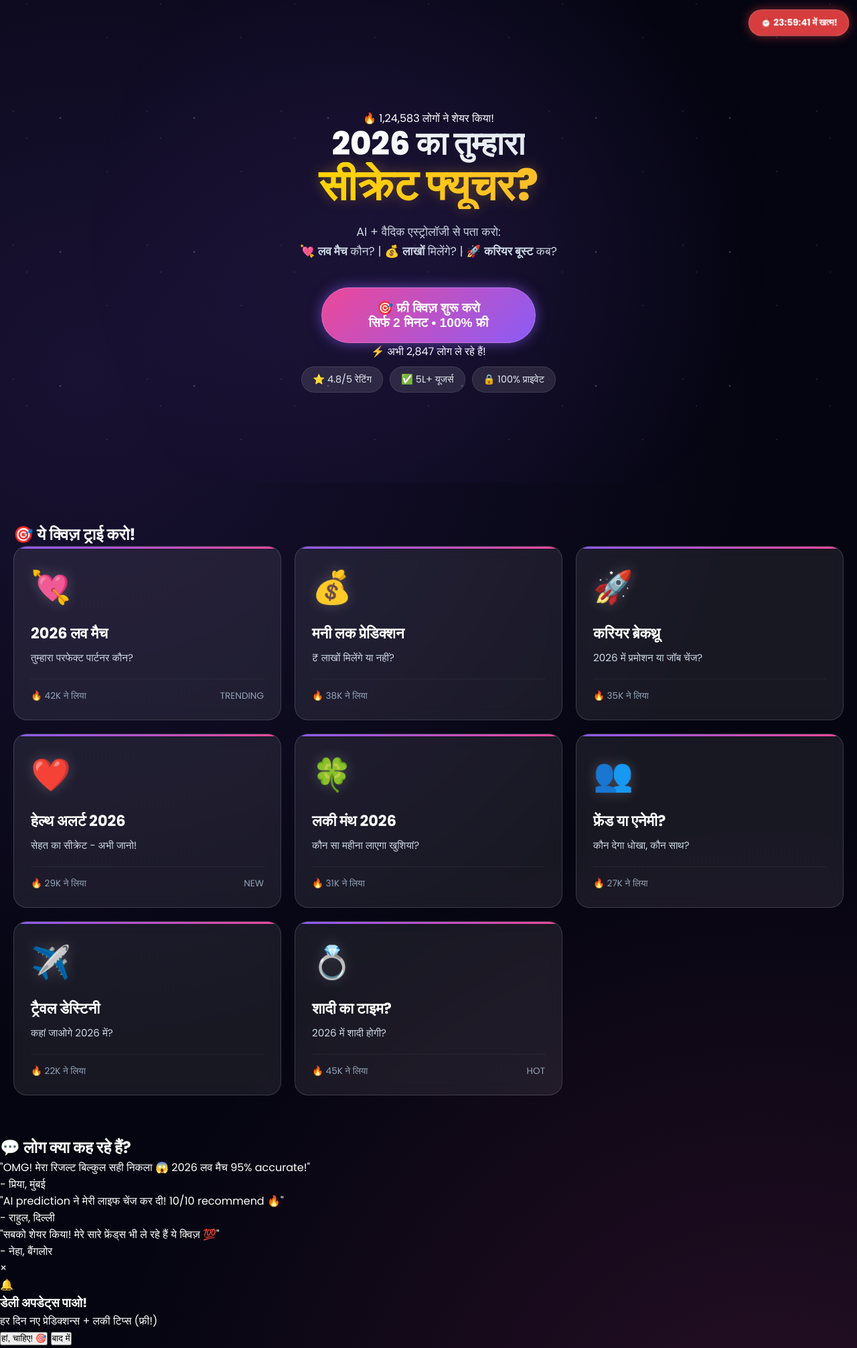
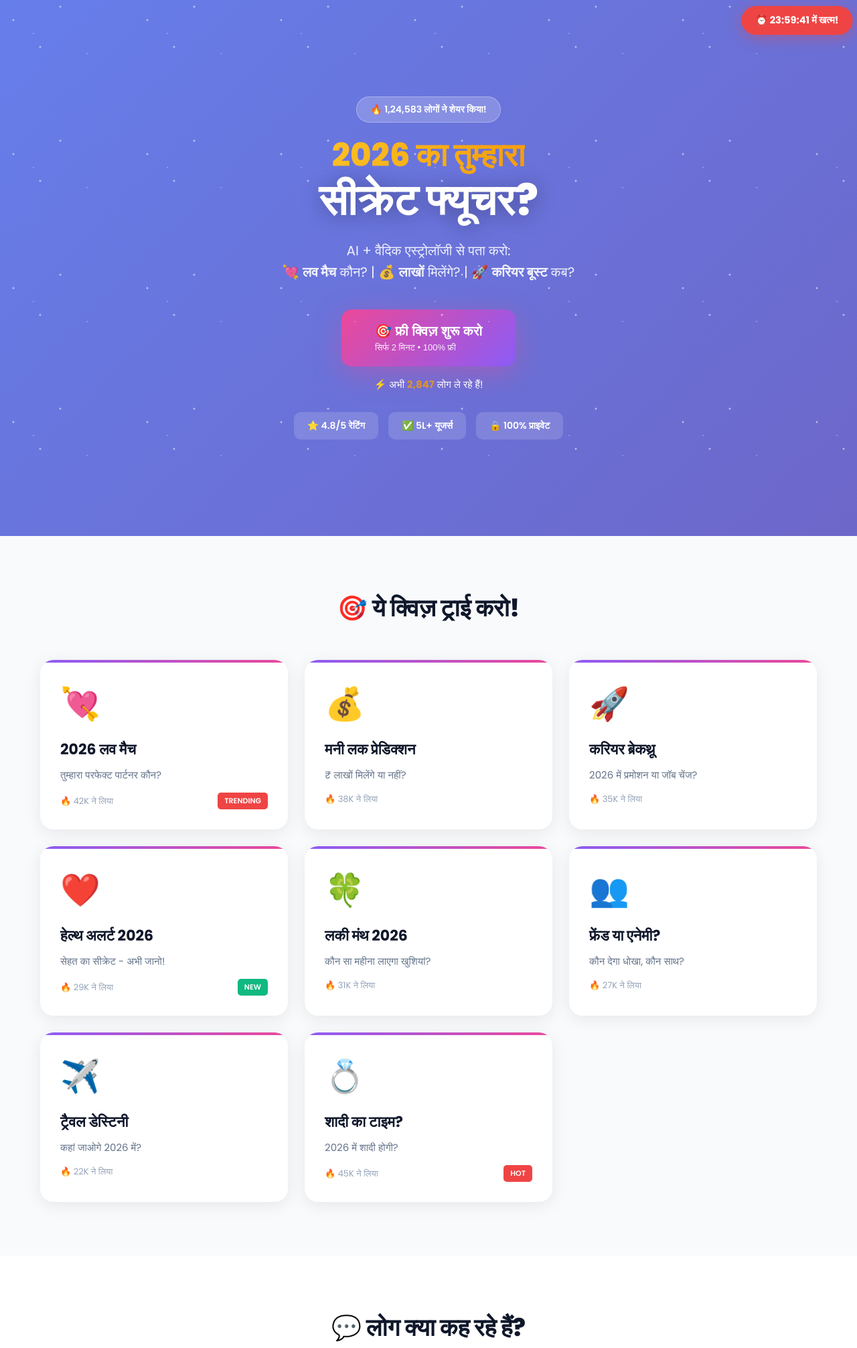
Before and after one commit to amaurajhonsons-dotcom/astro-quiz-2026, a PHP site: page / in a window 1280 px wide. Shown: the top 2012 px of the page at 67% size. Run offline with PHP 8.4, Linux system fonts and the light colour scheme; some libraries are stand-ins or nearby versions.

Commit message:
Revert "UI/UX: Premium Cosmic Glass Theme & Speed Optimization"
This reverts commit 1f0f737e2f00fc29c25d5d58a576a47447a1fe74.

```diff
--- a/css/style.css
+++ b/css/style.css
@@ -1,276 +1,436 @@
-/* Cosmic Glass Premium Theme - Mobile First */
-:root {
-    --bg-dark: #050511; /* Deepest Space Black */
-    --bg-card: rgba(255, 255, 255, 0.08);
-    --border-glass: rgba(255, 255, 255, 0.15);
-    --primary: #8B5CF6; /* Violet */
-    --secondary: #EC4899; /* Pink */
-    --accent: #FFD700; /* Gold */
-    --text-main: #FFFFFF;
-    --text-muted: #CBD5E1;
-    --glow-primary: rgba(139, 92, 246, 0.6);
-    --safe-area-inset-bottom: env(safe-area-inset-bottom);
-}
-
 * {
     margin: 0;
     padding: 0;
     box-sizing: border-box;
-    -webkit-tap-highlight-color: transparent; /* Remove blue tap box on mobile */
+}
+
+:root {
+    --primary: #8B5CF6;
+    --secondary: #EC4899;
+    --accent: #F59E0B;
+    --dark: #0F172A;
+    --light: #F8FAFC;
+    --success: #10B981;
+    --danger: #EF4444;
 }
 
 body {
     font-family: 'Poppins', sans-serif;
-    background: var(--bg-dark);
-    color: var(--text-main);
+    background: linear-gradient(135deg, #667eea 0%, #764ba2 100%);
+    color: var(--dark);
     overflow-x: hidden;
-    min-height: 100vh;
-    /* Animated Background Layer */
-    background-image:
-        radial-gradient(circle at 10% 20%, rgba(139, 92, 246, 0.15) 0%, transparent 40%),
-        radial-gradient(circle at 90% 80%, rgba(236, 72, 153, 0.15) 0%, transparent 40%);
 }
 
-/* Floating Elements (Mobile Optimized) */
+.container {
+    max-width: 1200px;
+    margin: 0 auto;
+    padding: 0 20px;
+}
+
 .floating-timer {
     position: fixed;
-    top: 15px;
-    right: 15px;
-    background: rgba(239, 68, 68, 0.9);
-    backdrop-filter: blur(8px);
+    top: 10px;
+    right: 10px;
+    background: var(--danger);
     color: white;
-    padding: 8px 16px;
+    padding: 10px 20px;
     border-radius: 50px;
     font-weight: 700;
-    font-size: 13px;
+    font-size: 14px;
     z-index: 1000;
-    box-shadow: 0 0 15px rgba(239, 68, 68, 0.5);
-    border: 1px solid rgba(255,255,255,0.2);
-    animation: heartbeat 2s infinite;
+    box-shadow: 0 4px 20px rgba(239, 68, 68, 0.4);
+    animation: pulse 2s infinite;
 }
 
-@keyframes heartbeat {
+@keyframes pulse {
     0%, 100% { transform: scale(1); }
     50% { transform: scale(1.05); }
 }
 
-/* Hero Section */
 .hero {
-    min-height: 90vh; /* Better for mobile fold */
+    min-height: 100vh;
     display: flex;
-    flex-direction: column;
     align-items: center;
     justify-content: center;
     text-align: center;
     position: relative;
-    padding: 80px 20px 40px;
-    background: radial-gradient(circle at center, rgba(139, 92, 246, 0.1) 0%, transparent 70%);
+    overflow: hidden;
+    padding: 60px 20px;
 }
 
 .stars {
-    position: fixed; /* Parallax effect */
-    top: 0; left: 0; width: 100%; height: 100%;
-    pointer-events: none;
+    position: absolute;
+    width: 100%;
+    height: 100%;
     background-image:
-        radial-gradient(1px 1px at 20px 30px, #fff, transparent),
-        radial-gradient(1px 1px at 40px 70px, #fff, transparent),
-        radial-gradient(2px 2px at 90px 40px, #fff, transparent),
-        radial-gradient(1px 1px at 160px 120px, #fff, transparent);
+        radial-gradient(2px 2px at 20px 30px, white, transparent),
+        radial-gradient(2px 2px at 60px 70px, white, transparent),
+        radial-gradient(1px 1px at 50px 50px, white, transparent),
+        radial-gradient(1px 1px at 130px 80px, white, transparent),
+        radial-gradient(2px 2px at 90px 10px, white, transparent);
     background-repeat: repeat;
     background-size: 200px 200px;
-    opacity: 0.3;
-    animation: twinkle 5s infinite linear;
-    z-index: -1;
-}
-@keyframes twinkle {
-    from { transform: translateY(0); }
-    to { transform: translateY(-200px); }
+    opacity: 0.5;
+    animation: twinkle 3s infinite;
 }
 
-/* Typography */
+@keyframes twinkle {
+    0%, 100% { opacity: 0.5; }
+    50% { opacity: 1; }
+}
+
+.badge {
+    display: inline-block;
+    background: rgba(255, 255, 255, 0.2);
+    backdrop-filter: blur(10px);
+    color: white;
+    padding: 8px 20px;
+    border-radius: 50px;
+    font-size: 14px;
+    font-weight: 600;
+    margin-bottom: 20px;
+    border: 1px solid rgba(255, 255, 255, 0.3);
+}
+
 .hero-title {
-    font-size: 3rem; /* Large on Desktop */
-    line-height: 1.1;
+    font-size: 48px;
+    font-weight: 800;
+    color: white;
+    line-height: 1.2;
     margin-bottom: 20px;
-    font-weight: 800;
 }
-.big-text {
-    font-size: 4rem;
-    display: block;
-    background: linear-gradient(135deg, #FFD700 0%, #FDB931 100%);
+
+.gradient-text {
+    background: linear-gradient(90deg, #fbbf24, #f59e0b);
     -webkit-background-clip: text;
     -webkit-text-fill-color: transparent;
-    filter: drop-shadow(0 0 10px rgba(253, 185, 49, 0.3));
+    background-clip: text;
 }
-.gradient-text {
-    background: linear-gradient(90deg, #fff, #e2e8f0);
-    -webkit-background-clip: text;
-    -webkit-text-fill-color: transparent;
+
+.big-text {
+    font-size: 64px;
+    display: block;
+    text-shadow: 0 4px 30px rgba(0, 0, 0, 0.3);
 }
 
 .hero-subtitle {
-    font-size: 1.1rem;
-    color: var(--text-muted);
+    font-size: 20px;
+    color: rgba(255, 255, 255, 0.9);
     margin-bottom: 40px;
-    max-width: 600px;
     line-height: 1.6;
 }
 
-/* Glass Buttons (Mobile Touch Friendly) */
+.cta-section {
+    margin-bottom: 30px;
+}
+
 .cta-button {
-    background: linear-gradient(135deg, var(--secondary), var(--primary));
+    background: linear-gradient(135deg, #EC4899, #8B5CF6);
     color: white;
     border: none;
-    padding: 18px 40px;
-    border-radius: 50px; /* Pillow shape */
-    font-size: 1.2rem;
+    padding: 20px 50px;
+    border-radius: 15px;
+    font-size: 20px;
     font-weight: 700;
     cursor: pointer;
-    box-shadow: 0 0 20px var(--glow-primary);
-    position: relative;
-    overflow: hidden;
-    transition: transform 0.2s;
-    width: 100%; /* Mobile full width fallback */
-    max-width: 320px;
+    box-shadow: 0 10px 40px rgba(236, 72, 153, 0.4);
+    transition: all 0.3s ease;
     display: inline-flex;
     flex-direction: column;
-    align-items: center;
-    border: 1px solid rgba(255,255,255,0.2);
+    gap: 5px;
+}
+
+.cta-button:hover {
+    transform: translateY(-3px);
+    box-shadow: 0 15px 50px rgba(236, 72, 153, 0.6);
 }
 
 .cta-button:active {
-    transform: scale(0.98);
+    transform: translateY(0);
 }
 
-.cta-button::after {
-    content: '';
-    position: absolute;
-    top: -50%; left: -50%;
-    width: 200%; height: 200%;
-    background: linear-gradient(rgba(255,255,255,0.2), transparent);
-    transform: rotate(45deg);
-    animation: shine 3s infinite;
+.btn-subtitle {
+    font-size: 13px;
+    font-weight: 400;
+    opacity: 0.9;
 }
 
-@keyframes shine {
-    0% { transform: translateX(-100%) rotate(45deg); }
-    20% { transform: translateX(100%) rotate(45deg); }
-    100% { transform: translateX(100%) rotate(45deg); }
+.social-proof {
+    color: white;
+    font-size: 15px;
+    margin-top: 15px;
 }
 
-/* Glass Cards */
+.live-count {
+    color: var(--accent);
+    font-weight: 700;
+    animation: countUp 3s infinite;
+}
+
+@keyframes countUp {
+    0%, 100% { opacity: 1; }
+    50% { opacity: 0.7; }
+}
+
+.trust-badges {
+    display: flex;
+    gap: 15px;
+    justify-content: center;
+    flex-wrap: wrap;
+}
+
+.badge-item {
+    background: rgba(255, 255, 255, 0.15);
+    backdrop-filter: blur(10px);
+    color: white;
+    padding: 10px 20px;
+    border-radius: 10px;
+    font-size: 14px;
+    font-weight: 600;
+}
+
 .quiz-preview {
-    padding: 60px 20px;
-    position: relative;
+    background: var(--light);
+    padding: 80px 20px;
 }
+
+.section-title {
+    text-align: center;
+    font-size: 36px;
+    font-weight: 800;
+    margin-bottom: 50px;
+    color: var(--dark);
+}
+
 .quiz-grid {
     display: grid;
-    grid-template-columns: repeat(auto-fit, minmax(300px, 1fr));
-    gap: 20px;
+    grid-template-columns: repeat(auto-fit, minmax(280px, 1fr));
+    gap: 25px;
 }
 
 .quiz-card {
-    background: var(--bg-card);
-    backdrop-filter: blur(12px);
-    -webkit-backdrop-filter: blur(12px);
-    border: 1px solid var(--border-glass);
+    background: white;
     border-radius: 20px;
-    padding: 25px;
-    transition: transform 0.2s, box-shadow 0.2s;
+    padding: 30px;
+    box-shadow: 0 5px 25px rgba(0, 0, 0, 0.08);
+    cursor: pointer;
+    transition: all 0.3s ease;
     position: relative;
     overflow: hidden;
-}
-
-.quiz-card:hover {
-    transform: translateY(-5px);
-    box-shadow: 0 10px 30px rgba(0,0,0,0.3);
-    border-color: rgba(255,255,255,0.3);
 }
 
 .quiz-card::before {
     content: '';
     position: absolute;
-    top: 0; left: 0; width: 100%; height: 3px;
+    top: 0;
+    left: 0;
+    width: 100%;
+    height: 4px;
     background: linear-gradient(90deg, var(--primary), var(--secondary));
 }
 
+.quiz-card:hover {
+    transform: translateY(-8px);
+    box-shadow: 0 15px 40px rgba(0, 0, 0, 0.15);
+}
+
 .quiz-icon {
-    font-size: 3rem;
+    font-size: 48px;
     margin-bottom: 15px;
-    text-shadow: 0 0 20px rgba(255,255,255,0.2);
 }
 
 .quiz-card h3 {
-    font-size: 1.4rem;
-    margin-bottom: 8px;
-    color: white;
+    font-size: 22px;
+    font-weight: 700;
+    margin-bottom: 10px;
+    color: var(--dark);
 }
+
 .quiz-card p {
-    color: var(--text-muted);
-    font-size: 0.95rem;
-    margin-bottom: 20px;
+    color: #64748b;
+    font-size: 15px;
+    margin-bottom: 15px;
 }
 
 .quiz-stats {
     display: flex;
     justify-content: space-between;
     align-items: center;
-    border-top: 1px solid rgba(255,255,255,0.05);
-    padding-top: 15px;
-    font-size: 0.85rem;
-    color: #94A3B8;
+    font-size: 13px;
+    color: #94a3b8;
 }
 
-/* Trust Badges Scroll (Mobile) */
-.trust-badges {
-    display: flex;
-    gap: 10px;
-    overflow-x: auto;
-    padding: 10px 0;
-    justify-content: center;
-    flex-wrap: wrap; /* Wrap on tiny screens */
-}
-.badge-item {
-    background: rgba(255,255,255,0.1);
-    border: 1px solid rgba(255,255,255,0.1);
-    padding: 8px 16px;
-    border-radius: 30px;
-    font-size: 0.9rem;
-    color: #E2E8F0;
-    white-space: nowrap;
+.trending, .new {
+    background: var(--danger);
+    color: white;
+    padding: 4px 10px;
+    border-radius: 5px;
+    font-weight: 600;
+    font-size: 11px;
 }
 
-/* Footer (Deep Dark) */
+.new {
+    background: var(--success);
+}
+
+.social-proof-section {
+    padding: 80px 20px;
+    background: white;
+}
+
+.testimonial-grid {
+    display: grid;
+    grid-template-columns: repeat(auto-fit, minmax(300px, 1fr));
+    gap: 30px;
+}
+
+.testimonial {
+    background: linear-gradient(135deg, #667eea 0%, #764ba2 100%);
+    color: white;
+    padding: 30px;
+    border-radius: 15px;
+    box-shadow: 0 5px 25px rgba(0, 0, 0, 0.1);
+}
+
+.testimonial p {
+    font-size: 16px;
+    line-height: 1.6;
+    margin-bottom: 15px;
+}
+
+.user {
+    font-size: 14px;
+    font-weight: 600;
+    opacity: 0.9;
+}
+
+.push-notification-popup {
+    display: none;
+    position: fixed;
+    top: 0;
+    left: 0;
+    width: 100%;
+    height: 100%;
+    background: rgba(0, 0, 0, 0.7);
+    z-index: 2000;
+    align-items: center;
+    justify-content: center;
+}
+
+.push-notification-popup.active {
+    display: flex;
+}
+
+.popup-content {
+    background: white;
+    padding: 40px;
+    border-radius: 20px;
+    max-width: 400px;
+    text-align: center;
+    position: relative;
+    animation: popIn 0.3s ease;
+}
+
+@keyframes popIn {
+    0% { transform: scale(0.8); opacity: 0; }
+    100% { transform: scale(1); opacity: 1; }
+}
+
+.close-popup {
+    position: absolute;
+    top: 15px;
+    right: 15px;
+    font-size: 30px;
+    cursor: pointer;
+    color: #94a3b8;
+}
+
+.popup-icon {
+    font-size: 60px;
+    margin-bottom: 20px;
+}
+
+.popup-content h3 {
+    font-size: 24px;
+    margin-bottom: 15px;
+    color: var(--dark);
+}
+
+.popup-content p {
+    color: #64748b;
+    margin-bottom: 25px;
+}
+
+.popup-btn {
+    background: linear-gradient(135deg, #EC4899, #8B5CF6);
+    color: white;
+    border: none;
+    padding: 15px 40px;
+    border-radius: 10px;
+    font-size: 16px;
+    font-weight: 700;
+    cursor: pointer;
+    width: 100%;
+    margin-bottom: 10px;
+}
+
+.popup-btn-secondary {
+    background: transparent;
+    color: #64748b;
+    border: none;
+    padding: 10px;
+    font-size: 14px;
+    cursor: pointer;
+}
+
 .footer {
-    background: black;
-    padding: 50px 20px 80px; /* Extra bottom padding for mobile safe area */
-    border-top: 1px solid rgba(255,255,255,0.1);
+    background: var(--dark);
+    color: white;
+    padding: 40px 20px;
     text-align: center;
 }
+
 .footer-links {
-    margin-top: 25px;
+    margin-top: 20px;
     display: flex;
-    flex-wrap: wrap;
+    gap: 30px;
     justify-content: center;
-    gap: 20px;
-}
-.footer-links a {
-    color: var(--text-muted);
-    text-decoration: none;
-    font-size: 0.9rem;
 }
 
-/* Mobile Specific Overrides */
+.footer-links a {
+    color: white;
+    text-decoration: none;
+    opacity: 0.8;
+    transition: opacity 0.3s;
+}
+
+.footer-links a:hover {
+    opacity: 1;
+}
+
 @media (max-width: 768px) {
-    .hero { min-height: 85vh; padding-top: 100px; }
-    .hero-title { font-size: 2.5rem; }
-    .big-text { font-size: 3.5rem; }
-    .hero-subtitle { font-size: 1rem; padding: 0 10px; }
+    .hero-title {
+        font-size: 36px;
+    }
 
-    .quiz-grid { grid-template-columns: 1fr; /* Single column on mobile */ }
+    .big-text {
+        font-size: 48px;
+    }
 
-    /* Touch Target Optimization */
-    .quiz-card { padding: 20px; min-height: 180px; display: flex; flex-direction: column; justify-content: center; }
+    .hero-subtitle {
+        font-size: 16px;
+    }
 
-    .floating-timer { top: 10px; right: 10px; padding: 6px 12px; font-size: 11px; }
+    .cta-button {
+        padding: 18px 40px;
+        font-size: 18px;
+    }
+
+    .quiz-grid {
+        grid-template-columns: 1fr;
+    }
+
+    .section-title {
+        font-size: 28px;
+    }
 }
--- a/index.php
+++ b/index.php
@@ -78,8 +78,10 @@
     </script>
 </head>
 
-<body class="cosmic-body">
-    <!-- Adsterra script moved to footer for LCP optimization -->
+<body class="home-body">
+    <!-- Adsterra Social Bar (Top Sticky) -->
+    <script type="text/javascript"
+        src="//pl28198047.effectivegatecpm.com/14/2d/0b/142d0b238e726b90898d76e2bb2b4f20.js"></script>
     <div class="floating-timer">
         ⏰ <span id="timer">23:59:47</span> में खत्म!
     </div>
@@ -284,9 +286,6 @@
             src="//www.highperformanceformat.com/23c858baf0517be4c93981cd8786b93c/invoke.js"></script>
     </div>
 
-    <!-- Adsterra Social Bar (Deferred for Speed) -->
-    <script type="text/javascript" src="//pl28198047.effectivegatecpm.com/14/2d/0b/142d0b238e726b90898d76e2bb2b4f20.js" defer></script>
-
     <footer class="footer">
         <div class="container">
             <p>&copy; 2026 AstroQuiz. All Rights Reserved.</p>
```
